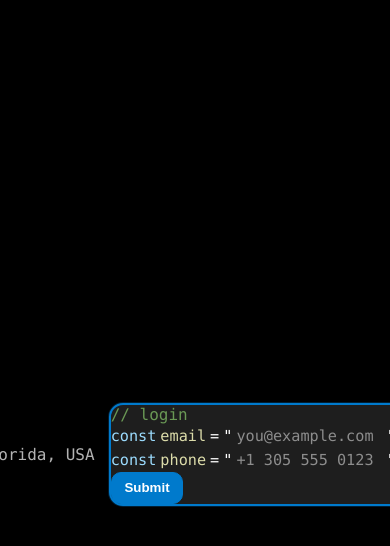
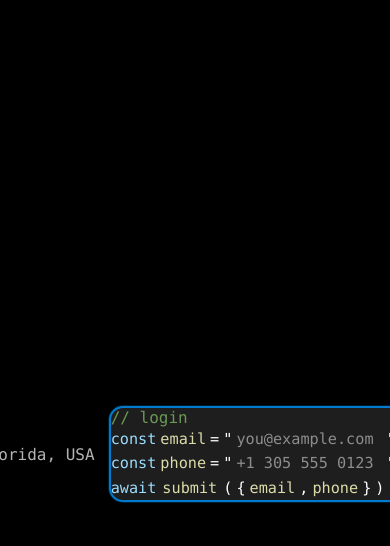
Before and after one commit to gibranparis/lameboy, a Next.js app: page / in a window 390 px wide. Both pictures are taken after a click on the button "Florida, USA". Shown: the top 546 px of the page. Built offline with nearby package versions, Linux system fonts and the light colour scheme.

Commit message:
style(landing): replace pill Submit with code-style “await submit({ email, phone });” inline button; match VS Code tokens

```diff
--- a/src/app/globals.css
+++ b/src/app/globals.css
@@ -20,7 +20,7 @@
   --comment:#6a9955;
   --string:#ce9178;
   --keyword:#9cdcfe;
-  --var:#dcdcaa;
+  --var:#dcdcaa;     /* vars / function identifiers */
   --punct:#ffffff;
   --op:#ffffff;
 
@@ -64,7 +64,7 @@ html, body{
   box-shadow: var(--ring);
 }
 
-/* Text button look for “Florida, USA” */
+/* “Text button” look for Florida, USA */
 .ghost-btn{
   background: transparent; border: 0; margin: 0; padding: 0;
   color: var(--muted); font: inherit; cursor: pointer; white-space: nowrap;
@@ -86,9 +86,10 @@ html, body{
   gap: 4px;
   line-height: 1.6;
   font-size: 0.95rem;
+  flex-wrap: nowrap;
 }
 
-/* “String” input that looks like you’re typing in code */
+/* “String” input that looks like code */
 .code-input{
   background: transparent;
   border: none;
@@ -102,19 +103,30 @@ html, body{
 }
 .code-input::placeholder{ color:#8d8d8d; }
 
-/* Small primary button that fits inside code bubble */
-.primary-btn{
-  background: var(--accent);
-  color: var(--text);
-  border: 1px solid var(--accent);
-  border-radius: 10px;
-  padding:.45rem .8rem;
-  font-weight:700;
-  cursor:pointer;
-  transition: background .15s ease;
-  display: inline-block;
+/* Code-style function button */
+.code-fn-btn{
+  background: transparent;
+  border: 0;
+  padding: 0 2px;
+  margin: 0;
+  font: inherit;
+  color: var(--var);             /* function/identifier color */
+  cursor: pointer;
 }
-.primary-btn:hover{ background:#005a9e; }
+.code-fn-btn:hover{
+  text-decoration: underline;
+  text-decoration-color: var(--accent);
+}
+.code-fn-btn:focus-visible{
+  outline: 1px dashed var(--accent);
+  outline-offset: 2px;
+  border-radius: 3px;
+}
+.code-fn-btn[disabled]{
+  opacity: .6;
+  cursor: progress;
+  text-decoration: none;
+}
 
 /* Blinking caret for the demo card */
 .caret::after{
--- a/src/components/BannedCard.jsx
+++ b/src/components/BannedCard.jsx
@@ -112,13 +112,22 @@ export default function BannedCard() {
           <span className="code-punc">"</span><span className="code-punc">;</span>
         </div>
 
-        <div className="mt-3">
-          <button className="primary-btn" type="submit" disabled={busy}>
-            {busy ? "Submitting…" : "Submit"}
+        {/* await submit({ email, phone }); */}
+        <div className="code-line mt-2">
+          <span className="code-keyword">await</span>
+          <button type="submit" className="code-fn-btn" disabled={busy}>
+            submit
           </button>
+          <span className="code-punc">(</span>
+          <span className="code-punc">{'{'}</span>
+          <span className="code-var">email</span>
+          <span className="code-punc">,</span>
+          <span className="code-var">phone</span>
+          <span className="code-punc">{'}'}</span>
+          <span className="code-punc">)</span><span className="code-punc">;</span>
+
           {msg && (
             <span style={{ marginLeft: 10 }} className={msg.type === 'ok' ? "code-comment" : "code-string"}>
-              {/* green comment for ok, string color for error */}
               {msg.type === 'ok' ? `// ${msg.text}` : `"${msg.text}"`}
             </span>
           )}
```
